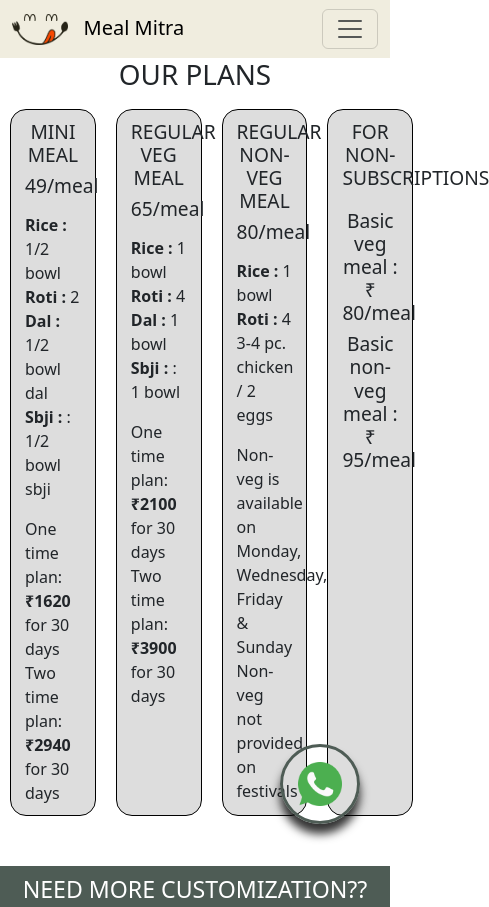
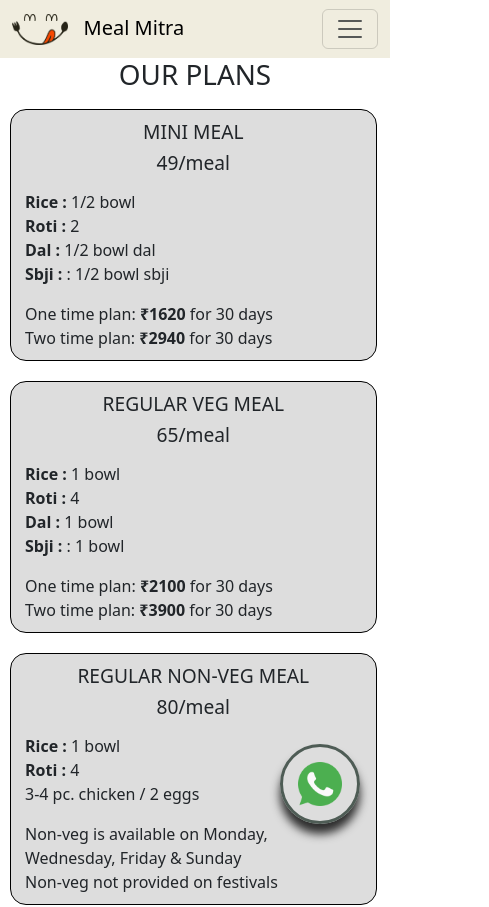
Before and after one commit to MealMate0321/Main-Website, a React (Vite) app: page /plans in a window 390 px wide. Shown: the top 907 px of the page, 489 px wide, since content can reach past the window. Built offline with nearby package versions, Linux system fonts and the light colour scheme.

Commit message:
responsive

```diff
--- a/src/assets/wrappers/Plans.js
+++ b/src/assets/wrappers/Plans.js
@@ -78,6 +78,14 @@ const Wrapper = styled.div`
         padding: 10px;
         margin-top: 40px;
     }
+    @media screen and (max-width:768px) {
+        .row-plan{
+            flex-direction: column;
+            .plan{
+                width: 94%;
+            }
+        }
+    }
 `
 
 export default Wrapper
```
